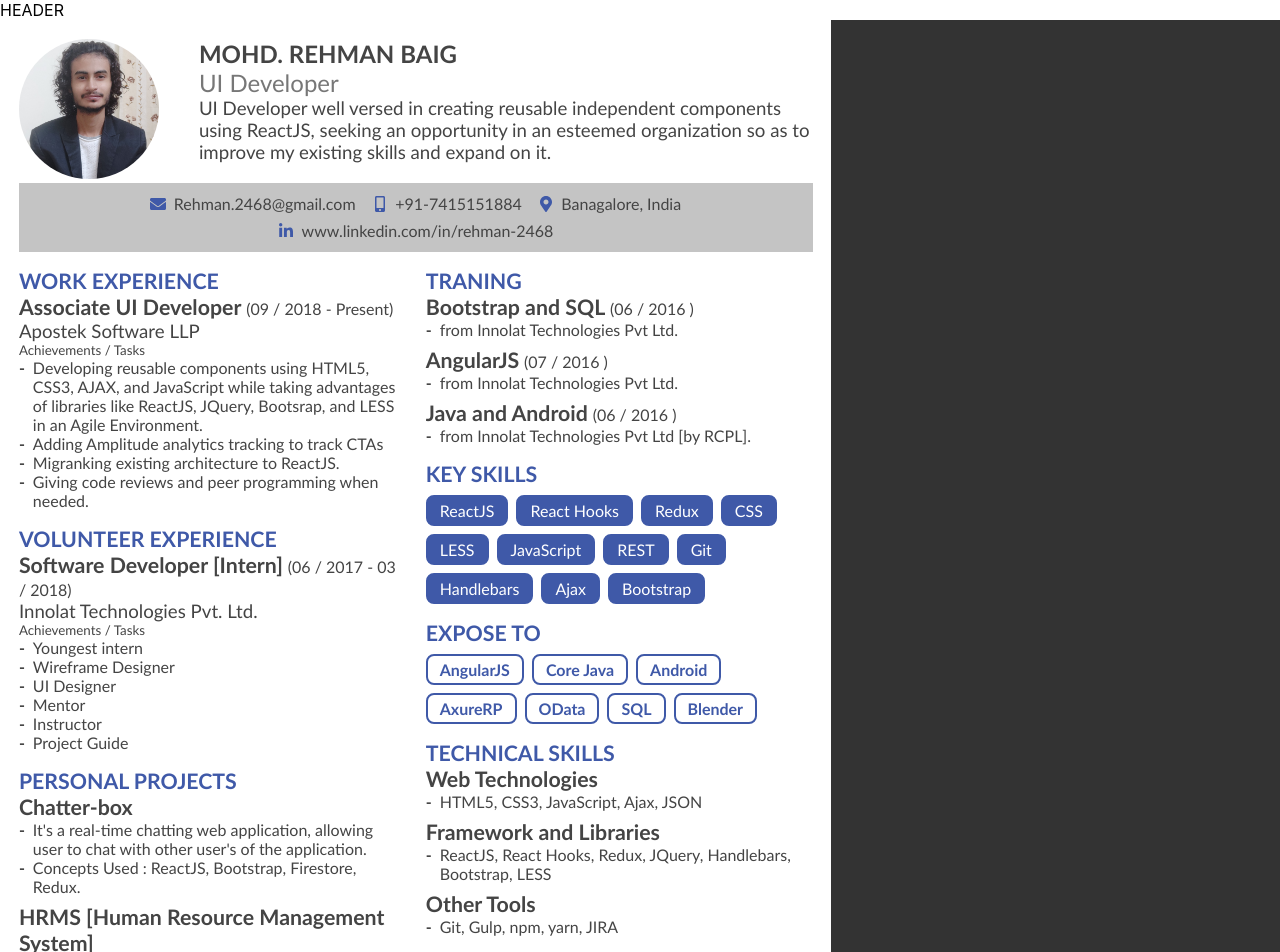
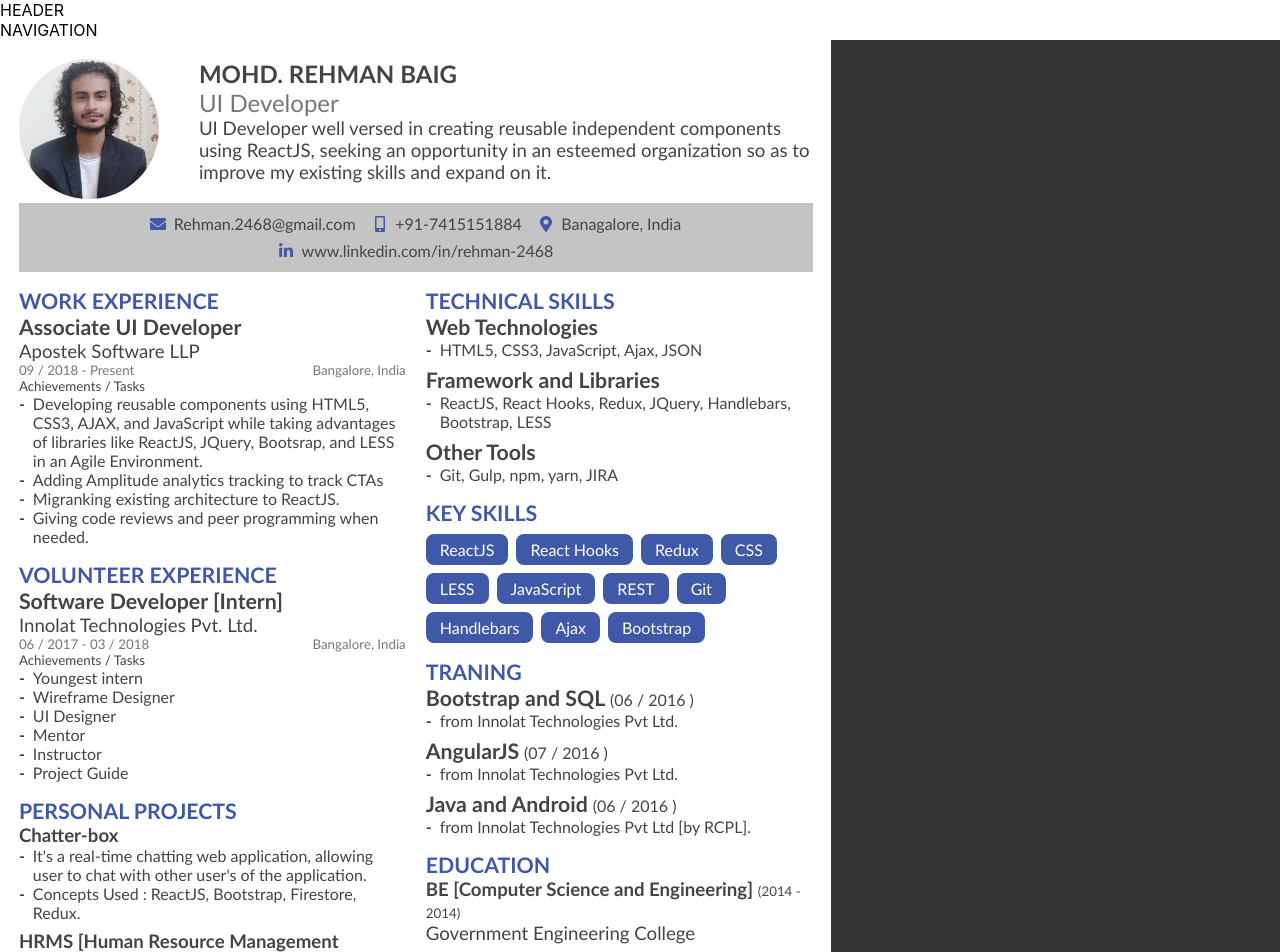
Before and after one commit to md-rehman/resume-builder, a React (Create React App) app: page / in a window 1280 px wide. Shown: the top 952 px of the page. Built offline with nearby package versions, Linux system fonts and the light colour scheme.

Commit message:
Integrated context and state for json manupulation

```diff
--- a/src/components/Viewer/Viewer.js
+++ b/src/components/Viewer/Viewer.js
@@ -5,391 +5,10 @@ import ResumeBody from './body/ResumeBody';
 import profileImage from '../../assets/ME.jpg';
 import { ResumeJSONContext } from '../../store/context/ResumeJSON';
 
-const resume = {
-  header: {
-    userName: "MOHD. REHMAN BAIG",
-    designation: "UI Developer",
-    summary: "UI Developer well versed in creating reusable independent components using ReactJS, seeking an opportunity in an esteemed organization so as to improve my existing skills and expand on it."
-  },
-  contact: [
-    {
-      name: "email",
-      value: "Rehman.2468@gmail.com",
-      isVisible: true,
-    },
-    {
-      name: "mobile",
-      value: "+91-7415151884",
-      isVisible: true,
-    },
-    {
-      name: "location",
-      value: "Banagalore, India",
-      isVisible: true,
-    },
-    {
-      name: "linkedIn",
-      value: "www.linkedin.com/in/rehman-2468",
-      isVisible: true,
-    },
-    {
-      name: "github",
-      value: "https://github.com/MD-REHMAN",
-      isVisible: false,
-    },
-  ],
-  body: [
-    {
-      name: "WORK EXPERIENCE",
-      type: "singleItemList",
-      mainSide: true,
-      priority: 1,
-      value: {
-        header: "Associate UI Developer",
-        listHeader: "Apostek Software LLP",
-        startDate: "09 / 2018",
-        endDate: "Present",
-        location: "Bangalore, India",
-        summary: {
-          name: "Achievements / Tasks",
-          list: [
-            "Developing reusable components using HTML5, CSS3, AJAX, and JavaScript while taking advantages of libraries like ReactJS, JQuery, Bootsrap, and LESS in an Agile Environment.",
-            "Adding Amplitude analytics tracking to track CTAs",
-            "Migranking existing architecture to ReactJS.",
-            "Giving code reviews and peer programming when needed.",
-          ]
-        }
-      },
-      isVisible: true,
-    },
-    {
-      name: "VOLUNTEER EXPERIENCE",
-      type: "singleItemList",
-      mainSide: true,
-      priority: 2,
-      value: {
-        header: "Software Developer [Intern]",
-        listHeader: "Innolat Technologies Pvt. Ltd.",
-        startDate: "06 / 2017",
-        endDate: "03 / 2018",
-        location: "Bangalore, India",
-        summary: {
-          name: "Achievements / Tasks",
-          list: [
-            "Youngest intern",
-            "Wireframe Designer",
-            "UI Designer",
-            "Mentor",
-            "Instructor",
-            "Project Guide",
-          ]
-        }
-      },
-      isVisible: true,
-    },
-    {
-      name: "PERSONAL PROJECTS",
-      type: "multiItemList",
-      priority: 3,
-      mainSide: true,
-      value: [
-        {
-          header: "Chatter-box",
-          startDate: "2018",
-          endDate: null,
-          location: null,
-          summary: {
-            name: null,
-            list: [
-              "It's a real-time chatting web application, allowing user to chat with other user's of the application.",
-              "Concepts Used : ReactJS, Bootstrap, Firestore, Redux.",
-            ],
-          },
-          isVisible: true,
-        },
-        {
-          header: "HRMS [Human Resource Management System]",
-          startDate: "2016",
-          endDate: null,
-          location: null,
-          summary: {
-            list: [
-              "It’s a web application that provide, employee management, custom payslip generation and leave request approval system.",
-              "Concepts Used : AngularJS, Bootstrap, MS SQL Server, OData, Rest API.",
-            ],
-          },
-          isVisible: true,
-        },
-        {
-          header: "Crash [Android Game]",
-          startDate: "2016",
-          endDate: null,
-          location: null,
-          summary: {
-            list: [
-              "It's an endless racing game.",
-              "It's ranked ﬁrst in the tanning batch 2016, hence uploaded to google play store.",
-              "Concepts Used : Android and Java.",
-            ],
-          },
-          isVisible: true,
-        },
-      ],
-      isVisible: true,
-    },
-    {
-      name: "TRANING",
-      type: "multiItemList",
-      priority: 4,
-      value: [
-        {
-          header: "Bootstrap and SQL",
-          startDate: "06 / 2016",
-          endDate: null,
-          location: null,
-          summary: {
-            name: null,
-            list: [
-              "from Innolat Technologies Pvt Ltd.",
-            ],
-          },
-          isVisible: true,
-        },
-        {
-          header: "AngularJS",
-          startDate: "07 / 2016",
-          endDate: null,
-          location: null,
-          summary: {
-            name: null,
-            list: [
-              "from Innolat Technologies Pvt Ltd.",
-            ],
-          },
-          isVisible: true,
-        },
-        {
-          header: "Java and Android",
-          startDate: "06 / 2016",
-          endDate: null,
-          location: null,
-          summary: {
-            name: null,
-            list: [
-              "from Innolat Technologies Pvt Ltd [by RCPL].",
-            ],
-          },
-          isVisible: true,
-        },
-      ],
-      isVisible: true,
-    },
-    {
-      name: "KEY SKILLS",
-      type: "keyPoints",
-      priority: 1,
-      diableranking: true,
-      value: [
-        {
-          header: "ReactJS",
-          ranking: null,
-        },
-        {
-          header: "React Hooks",
-          ranking: null,
-        },
-        {
-          header: "Redux",
-          ranking: null,
-        },
-        {
-          header: "CSS",
-          ranking: null,
-        },
-        {
-          header: "LESS",
-          ranking: 2,
-        },
-        {
-          header: "JavaScript",
-          ranking: 3,
-        },
-        {
-          header: "REST",
-          ranking: 2,
-        },
-        {
-          header: "Git",
-          ranking: 3,
-        },
-        {
-          header: "Handlebars",
-          ranking: 4,
-        },
-        {
-          header: "Ajax",
-          ranking: null,
-        },
-        {
-          header: "Bootstrap",
-          ranking: 5,
-        },
-      ],
-      isVisible: true,
-    },
-    {
-      name: "EXPOSE TO",
-      type: "keyPoints",
-      priority: 3,
-      diableranking: true,
-      value: [
-        {
-          header: "AngularJS",
-          ranking: null,
-        },
-        {
-          header: "Core Java",
-          ranking: null,
-        },
-        {
-          header: "Android",
-          ranking: null,
-        },
-        {
-          header: "AxureRP",
-          ranking: null,
-        },
-        {
-          header: "OData",
-          ranking: null,
-        },
-        {
-          header: "SQL",
-          ranking: null,
-        },
-        {
-          header: "Blender",
-          ranking: null,
-        },
-      ],
-      isVisible: true,
-    },
-    {
-      name: "HOBBIES",
-      type: "keyPoints",
-      priority: 4,
-      diableranking: true,
-      value: [
-        {
-          header: "Playing",
-          ranking: null,
-        },
-        {
-          header: "Exploring",
-          ranking: null,
-        },
-        {
-          header: "Doodling",
-          ranking: null,
-        },
-        {
-          header: "Photography",
-          ranking: null,
-        },
-      ],
-      isVisible: false,
-    },
-    {
-      name: "TECHNICAL SKILLS",
-      type: "multiItemList",
-      priority: 4,
-      value: [
-        {
-          header: "Web Technologies",
-          startDate: null,
-          endDate: null,
-          location: null,
-          summary: {
-            name: null,
-            list: [
-              "HTML5, CSS3, JavaScript, Ajax, JSON",
-            ],
-          },
-          isVisible: true,
-        },
-        {
-          header: "Framework and Libraries",
-          startDate: null,
-          endDate: null,
-          location: null,
-          summary: {
-            name: null,
-            list: [
-              "ReactJS, React Hooks, Redux, JQuery, Handlebars, Bootstrap, LESS",
-            ],
-          },
-          isVisible: true,
-        },
-        {
-          header: "Other Tools",
-          startDate: null,
-          endDate: null,
-          location: null,
-          summary: {
-            name: null,
-            list: [
-              "Git, Gulp, npm, yarn, JIRA",
-            ],
-          },
-          isVisible: true,
-        },
-      ],
-      isVisible: true,
-    },
-    {
-      name: "EDUCATION",
-      type: "multiItemList",
-      priority: 5,
-      value: [
-        {
-          header: "BE [Computer Science and Engineering]",
-          listHeader: "Government Engineering College",
-          startDate: "2014",
-          endDate: "2014",
-          location: null,
-          summary: {
-            name: null,
-          },
-          isVisible: true,
-        },
-        {
-          header: "Higher Secondary",
-          listHeader: "Krishna Public School, Raipur",
-          startDate: "2018",
-          endDate: null,
-          location: null,
-          isVisible: true,
-          summary: {
-            name: null,
-          },
-        },
-      ],
-      isVisible: true,
-    },
-  ]
-}
-
-
-
-
 function Viewer() {
-  // const [resume, dispatch] = useContext(ResumeJSONContext);
-  // const resume = ResumeJSONContext.state;
-
+  const { state } = useContext(ResumeJSONContext);
 
   const iconSelector = name => {
-
-
     switch (name) {
       case "email":
         return <FaEnvelope />
@@ -428,16 +47,16 @@ function Viewer() {
               <img src={profileImage} alt=""/>
             </div>
             <div className="header-info">
-              <div className="userName">{ resume.header.userName }</div>
-              <div className="designation">{ resume.header.designation }</div>
-              <div className="summary">{ resume.header.summary }</div>
+              <div className="userName">{ state.header.userName }</div>
+              <div className="designation">{ state.header.designation }</div>
+              <div className="summary">{ state.header.summary }</div>
             </div>
           </div>
           <div className="contact-bar">
-            { contactBarTemplate(resume.contact) }
+            { contactBarTemplate(state.contact) }
           </div>
           <div className="resume-body">
-            <ResumeBody data={ resume.body } />
+            <ResumeBody data={ state.body } />
           </div>
         </div>
       </div>
--- a/src/components/Viewer/body/ResumeBody.js
+++ b/src/components/Viewer/body/ResumeBody.js
@@ -61,7 +61,7 @@ function ResumeBody({data}) {
     <div className="listHeader">
       { body?.listHeader }
     </div>
-    { (body?.header && priority > 3 && (body.startDate || body.endDate)) &&
+    { (body?.header && priority < 3 && (body.startDate || body.endDate)) &&
     <div className="listSubHeader">
       <div className="date">
         { dateFormatter(body.startDate, body.endDate) }
--- a/src/components/Viewer/body/ResumeBody.scss
+++ b/src/components/Viewer/body/ResumeBody.scss
@@ -61,22 +61,11 @@
     }
   }
 
-  .singleItemList {
-    &.priority-1 {
-    }
-    &.priority-2 {
-    }
-    &.priority-3 {
-    }
-    &.priority-4 {
-    }
-    &.priority-5 {
-    }
-  }
-
-  .multiItemListTemplate {
+  .singleItemList, .multiItemListTemplate {
     &.priority-1 {
       .header {
+        .main {
+        }
         .date {
           display: none;
         }
@@ -84,6 +73,9 @@
     }
     &.priority-2 {
       .header {
+        .main {
+          font-size: $font-small-5;
+        }
         .date {
           display: none;
         }
@@ -92,18 +84,27 @@
     &.priority-3 {
       .header {
         .date {
-          display: none;
         }
       }
     }
     &.priority-4 {
-      .listSubHeader {
-        display: none;
+      .header {
+        .main {
+          font-size: $font-small-5;
+        }
+        .date {
+          font-size: $font-small-7;
+        }
       }
     }
     &.priority-5 {
-      .listSubHeader {
-        display: none;
+      .header {
+        .main {
+          font-size: $font-small-5;
+        }
+        .date {
+          display: none;
+        }
       }
     }
     .header {
--- a/src/components/global/nav/NavMain.js
+++ b/src/components/global/nav/NavMain.js
@@ -1,11 +1,11 @@
 import React from 'react';
-import './Header.scss';
+import './NavMain.scss';
 
 
-function Header() {
+function NavMain() {
   return <>
-    HEADER
+    NAVIGATION
   </>
 }
 
-export default Header;
+export default NavMain;
--- a/src/store/context/ResumeJSON.js
+++ b/src/store/context/ResumeJSON.js
@@ -67,7 +67,7 @@ export const ResumeJSONProvider = props => {
         name: "VOLUNTEER EXPERIENCE",
         type: "singleItemList",
         mainSide: true,
-        priority: 2,
+        priority: 1,
         value: {
           header: "Software Developer [Intern]",
           listHeader: "Innolat Technologies Pvt. Ltd.",
@@ -91,7 +91,7 @@ export const ResumeJSONProvider = props => {
       {
         name: "PERSONAL PROJECTS",
         type: "multiItemList",
-        priority: 3,
+        priority: 5,
         mainSide: true,
         value: [
           {
@@ -139,45 +139,45 @@ export const ResumeJSONProvider = props => {
         isVisible: true,
       },
       {
-        name: "TRANING",
+        name: "TECHNICAL SKILLS",
         type: "multiItemList",
-        priority: 4,
+        priority: 3,
         value: [
           {
-            header: "Bootstrap and SQL",
-            startDate: "06 / 2016",
+            header: "Web Technologies",
+            startDate: null,
             endDate: null,
             location: null,
             summary: {
               name: null,
               list: [
-                "from Innolat Technologies Pvt Ltd.",
+                "HTML5, CSS3, JavaScript, Ajax, JSON",
               ],
             },
             isVisible: true,
           },
           {
-            header: "AngularJS",
-            startDate: "07 / 2016",
+            header: "Framework and Libraries",
+            startDate: null,
             endDate: null,
             location: null,
             summary: {
               name: null,
               list: [
-                "from Innolat Technologies Pvt Ltd.",
+                "ReactJS, React Hooks, Redux, JQuery, Handlebars, Bootstrap, LESS",
               ],
             },
             isVisible: true,
           },
           {
-            header: "Java and Android",
-            startDate: "06 / 2016",
+            header: "Other Tools",
+            startDate: null,
             endDate: null,
             location: null,
             summary: {
               name: null,
               list: [
-                "from Innolat Technologies Pvt Ltd [by RCPL].",
+                "Git, Gulp, npm, yarn, JIRA",
               ],
             },
             isVisible: true,
@@ -234,6 +234,83 @@ export const ResumeJSONProvider = props => {
           {
             header: "Bootstrap",
             ranking: 5,
+          },
+        ],
+        isVisible: true,
+      },
+      {
+        name: "TRANING",
+        type: "multiItemList",
+        priority: 3,
+        value: [
+          {
+            header: "Bootstrap and SQL",
+            startDate: "06 / 2016",
+            endDate: null,
+            location: null,
+            summary: {
+              name: null,
+              list: [
+                "from Innolat Technologies Pvt Ltd.",
+              ],
+            },
+            isVisible: true,
+          },
+          {
+            header: "AngularJS",
+            startDate: "07 / 2016",
+            endDate: null,
+            location: null,
+            summary: {
+              name: null,
+              list: [
+                "from Innolat Technologies Pvt Ltd.",
+              ],
+            },
+            isVisible: true,
+          },
+          {
+            header: "Java and Android",
+            startDate: "06 / 2016",
+            endDate: null,
+            location: null,
+            summary: {
+              name: null,
+              list: [
+                "from Innolat Technologies Pvt Ltd [by RCPL].",
+              ],
+            },
+            isVisible: true,
+          },
+        ],
+        isVisible: true,
+      },
+      {
+        name: "EDUCATION",
+        type: "multiItemList",
+        priority: 4,
+        value: [
+          {
+            header: "BE [Computer Science and Engineering]",
+            listHeader: "Government Engineering College",
+            startDate: "2014",
+            endDate: "2014",
+            location: null,
+            summary: {
+              name: null,
+            },
+            isVisible: true,
+          },
+          {
+            header: "Higher Secondary",
+            listHeader: "Krishna Public School, Raipur",
+            startDate: "2018",
+            endDate: null,
+            location: null,
+            isVisible: true,
+            summary: {
+              name: null,
+            },
           },
         ],
         isVisible: true,
@@ -300,83 +377,6 @@ export const ResumeJSONProvider = props => {
         ],
         isVisible: false,
       },
-      {
-        name: "TECHNICAL SKILLS",
-        type: "multiItemList",
-        priority: 4,
-        value: [
-          {
-            header: "Web Technologies",
-            startDate: null,
-            endDate: null,
-            location: null,
-            summary: {
-              name: null,
-              list: [
-                "HTML5, CSS3, JavaScript, Ajax, JSON",
-              ],
-            },
-            isVisible: true,
-          },
-          {
-            header: "Framework and Libraries",
-            startDate: null,
-            endDate: null,
-            location: null,
-            summary: {
-              name: null,
-              list: [
-                "ReactJS, React Hooks, Redux, JQuery, Handlebars, Bootstrap, LESS",
-              ],
-            },
-            isVisible: true,
-          },
-          {
-            header: "Other Tools",
-            startDate: null,
-            endDate: null,
-            location: null,
-            summary: {
-              name: null,
-              list: [
-                "Git, Gulp, npm, yarn, JIRA",
-              ],
-            },
-            isVisible: true,
-          },
-        ],
-        isVisible: true,
-      },
-      {
-        name: "EDUCATION",
-        type: "multiItemList",
-        priority: 5,
-        value: [
-          {
-            header: "BE [Computer Science and Engineering]",
-            listHeader: "Government Engineering College",
-            startDate: "2014",
-            endDate: "2014",
-            location: null,
-            summary: {
-              name: null,
-            },
-            isVisible: true,
-          },
-          {
-            header: "Higher Secondary",
-            listHeader: "Krishna Public School, Raipur",
-            startDate: "2018",
-            endDate: null,
-            location: null,
-            isVisible: true,
-            summary: {
-              name: null,
-            },
-          },
-        ],
-        isVisible: true,
-      },
     ]
   }
 
--- a/src/store/reducer/ResumeJSONReducer.js
+++ b/src/store/reducer/ResumeJSONReducer.js
@@ -2,6 +2,7 @@ export const ResumeJSONReducer = function (state, action) {
 
   switch (action.type) {
     case 'UPDATE':
+      console.log(action)
       return action.data
     default:
       return state;
```
Also changed, not shown: src/App.js (+6 -3 lines), src/components/global/footer/Footer.js (+4 -4 lines), src/components/jsonEditor/JsonEditor.js (+12 -2 lines), src/components/jsonEditor/JsonEditor.scss (added).
